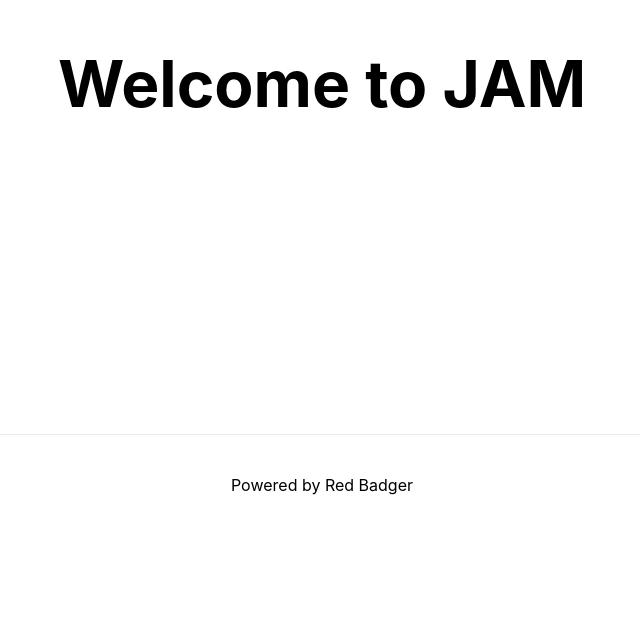
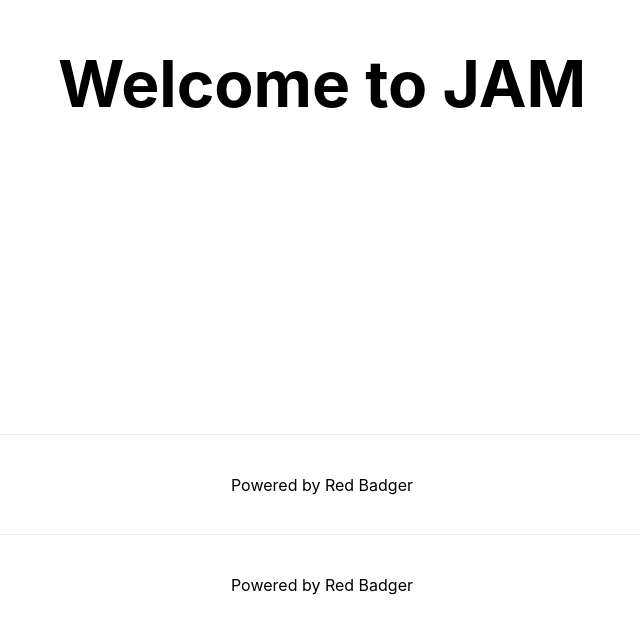
Before and after one commit to redbadger/jams, a Next.js app: page / in a window 1280 px wide. Shown: the part 266-900 px from the top of the page, without its empty margins (318-958 px from the left). Before the commit the page ends 800 px from the top, so only its background shows below. Built offline with nearby package versions, Linux system fonts and the light colour scheme.

Commit message:
Attempted Layout changes WIP

```diff
--- /dev/null
+++ b/components/Footer.js
@@ -0,0 +1,11 @@
+import styles from '../styles/Home.module.css';
+
+const Footer = () => {
+ return(
+   <footer className={styles.footer}>
+        <a>Powered by Red Badger</a>
+   </footer>
+ )
+}
+
+export default Footer;
--- /dev/null
+++ b/components/Layout.js
@@ -0,0 +1,10 @@
+import Footer from './footer'
+
+export default function Layout({ children }) {
+  return (
+    <>
+      <main>{children}</main>
+      <Footer />
+    </>
+  )
+}
--- a/pages/[jam].js
+++ b/pages/[jam].js
@@ -6,6 +6,7 @@ import fire from '../config/firebaseConfig';
 import { pickBy } from 'lodash';
 import { useCookies } from 'react-cookie';
 import JamButton from '../components/JamButton'
+import Layout from '../components/Layout'
 
 const Post = () => {
   const router = useRouter();
@@ -131,9 +132,6 @@ const Post = () => {
         )}
       </main>
 
-      <footer className={styles.footer}>
-        <a>Powered by Red Badger</a>
-      </footer>
     </div>
   );
 };
--- a/pages/index.js
+++ b/pages/index.js
@@ -1,8 +1,10 @@
 import Head from 'next/head';
 import styles from '../styles/Home.module.css';
+import Layout from '../components/Layout'
 
 export default function Home() {
   return (
+    <Layout>
       <div className={styles.container}>
         <Head>
           <title>Welcome to JAMS</title>
@@ -16,5 +18,6 @@ export default function Home() {
           <a>Powered by Red Badger</a>
         </footer>
       </div>
+    </Layout>
   );
 }
```
Lines whose indentation alone changed are shown as unchanged.
